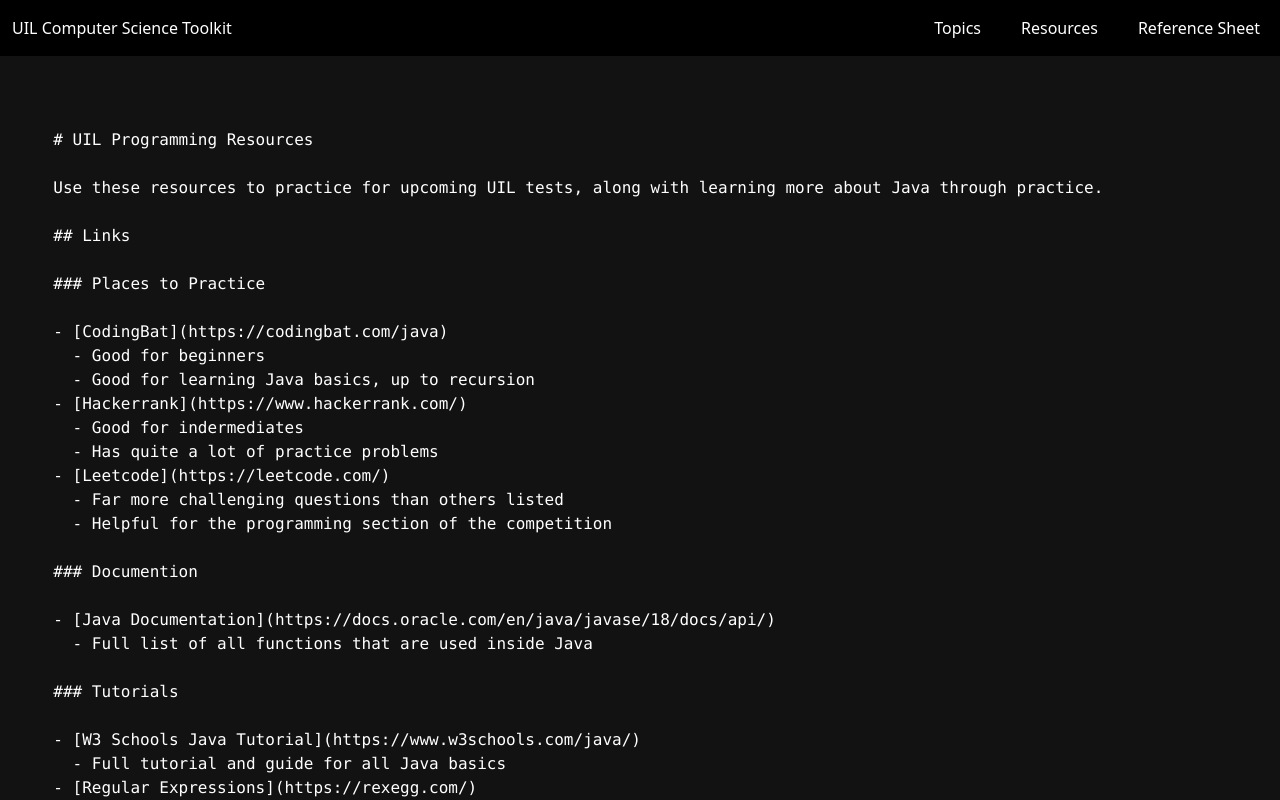
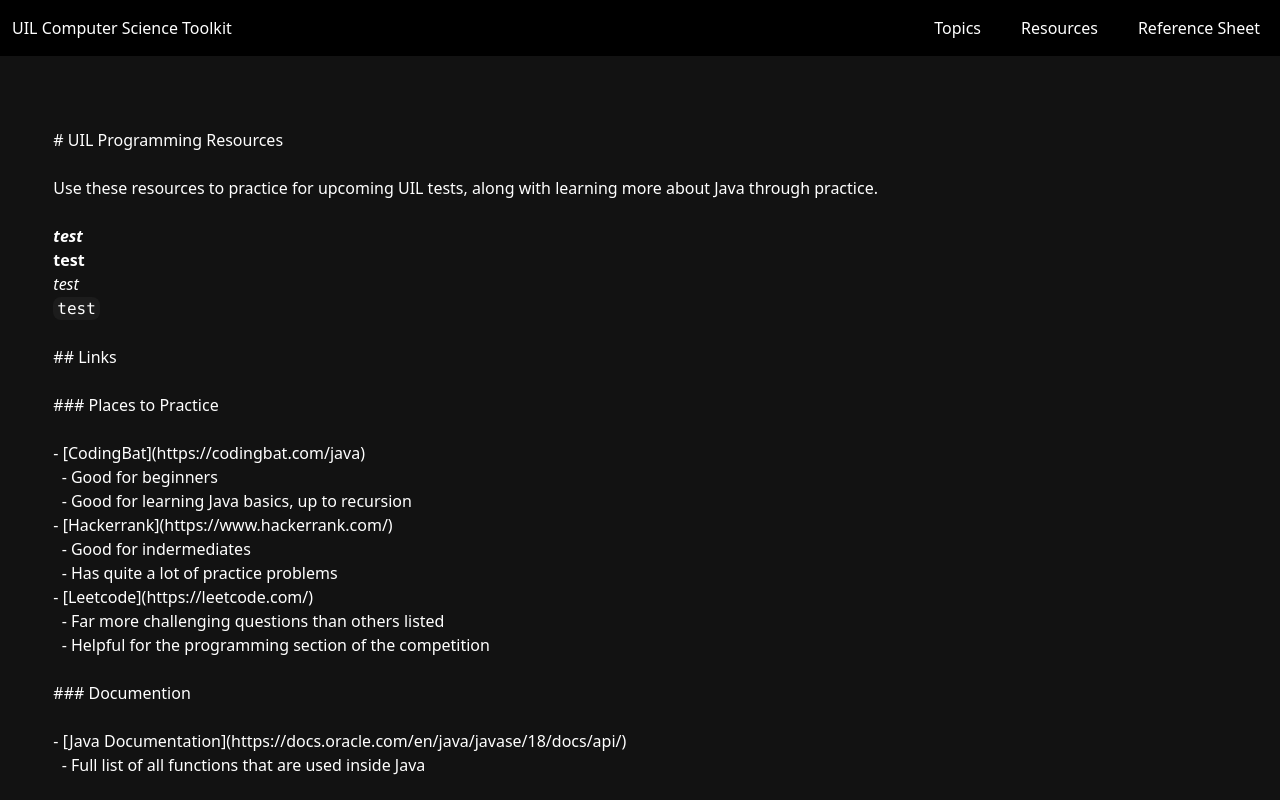
Before and after one commit to Villy-P/UIL-CS-Toolkit, a SvelteKit app: page /resources in a window 1280 px wide. Shown: the top 800 px of the page. Built offline with nearby package versions, Linux system fonts and the light colour scheme.

Commit message:
feat: enhance Markdown component with styled code blocks and update example content

```diff
--- a/src/components/Markdown.svelte
+++ b/src/components/Markdown.svelte
@@ -4,17 +4,29 @@
     } = $props();
 
     function convertMarkdownToHTML(markdown: string) {
-        markdown = markdown.replace(/\t/g, '&nbsp;&nbsp;&nbsp;&nbsp;');
         markdown = markdown.replace(/\*\*\*(.*?)\*\*\*/g, '<strong><em>$1</em></strong>');
         markdown = markdown.replace(/\*\*(.*?)\*\*/g, '<strong>$1</strong>');
         markdown = markdown.replace(/\*(.*?)\*/g, '<em>$1</em>');
-        markdown = markdown.replace(/`(.*?)`/g, '<code>$1</code>');
+        markdown = markdown.replace(/`(.*?)`/g, '<code class="bg-[#1c1c1c] px-1 rounded-lg py-0.5">$1</code>');
         return markdown;
     }
 </script>
 
 {#if content}
-    <pre class="text-wrap">{@html convertMarkdownToHTML(content)}</pre>
+    <pre class="text-wrap font-sans">{@html convertMarkdownToHTML(content)}</pre>
 {:else}
     <p class="text-center">No content to display</p>
 {/if}
+
+<!-- Workaround to prevent unused class error -->
+{#if false}
+    <code class="code"></code>
+{/if}
+
+<style>
+    .code {
+        background-color: #161616;
+        padding: 0.2rem 0.4rem;
+        border-radius: 0.3rem;
+    }
+</style>
--- a/src/routes/resources/resources.md
+++ b/src/routes/resources/resources.md
@@ -1,6 +1,11 @@
 # UIL Programming Resources
 
 Use these resources to practice for upcoming UIL tests, along with learning more about Java through practice.
+
+***test***
+**test**
+*test*
+`test`
 
 ## Links
 
```
